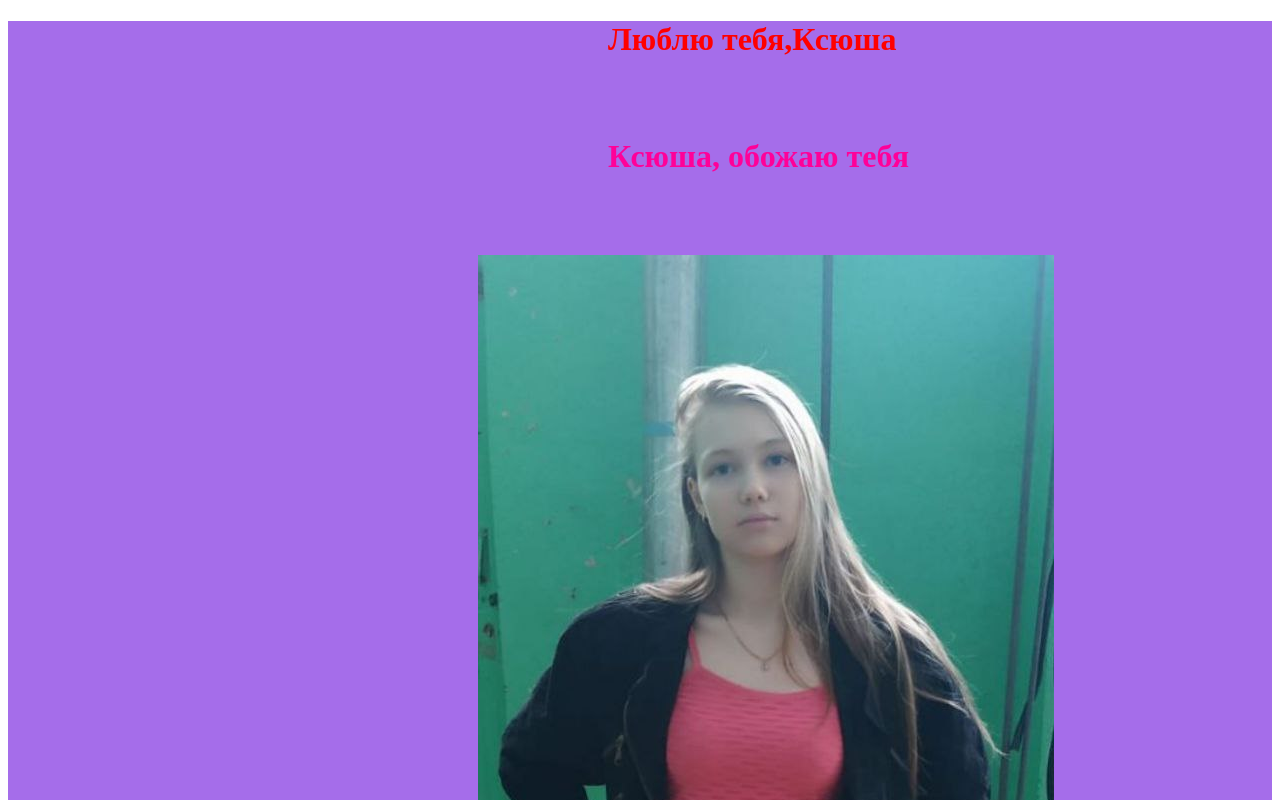
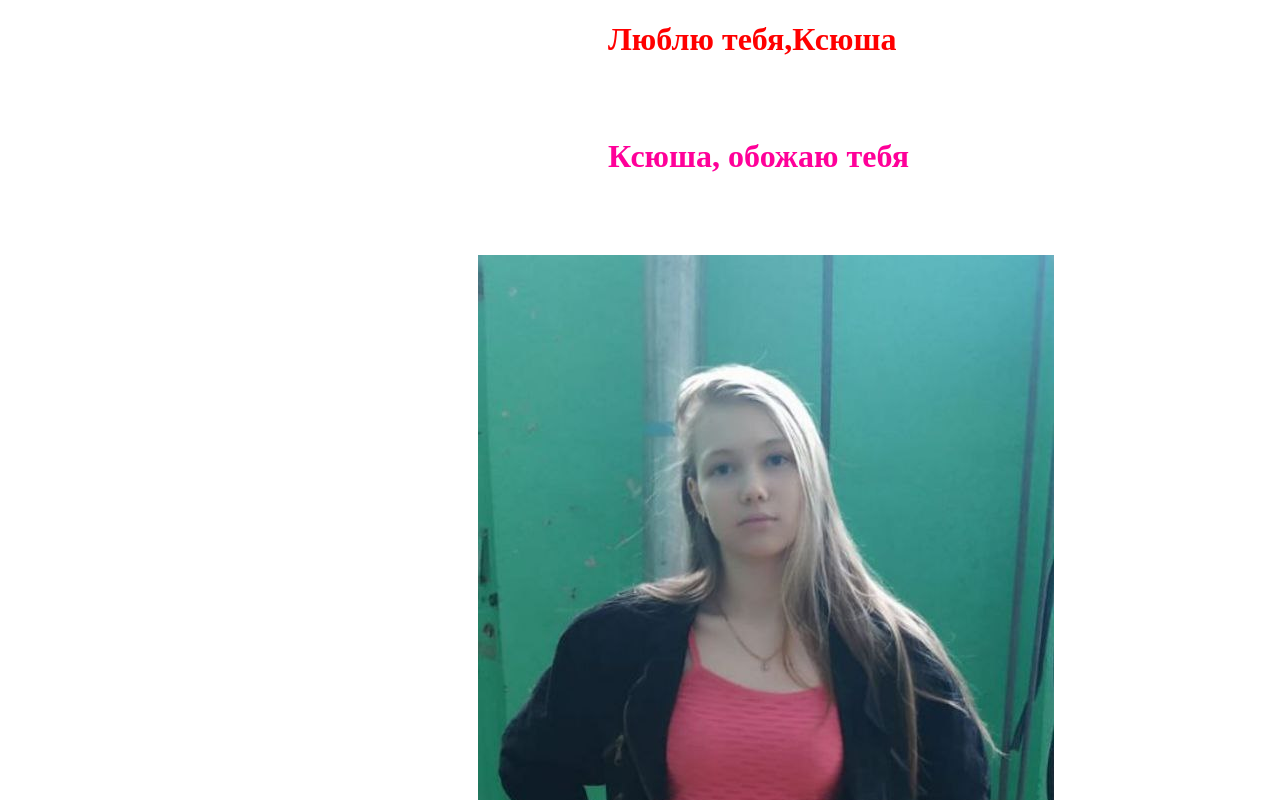
Before and after one commit to kolyadom03/Ksenya, a plain HTML site: page index.html in a window 1280 px wide. Shown: the top 800 px of the page. Drawn offline with Linux system fonts and the light colour scheme.

Commit message:
первикаця

```diff
--- a/style.css
+++ b/style.css
@@ -1,11 +1,4 @@
-.nachalo{
 
-
-    background: #a56dea;
-
-
-
-}
 .love{
     color: red;
     margin-left: 600px;
```
